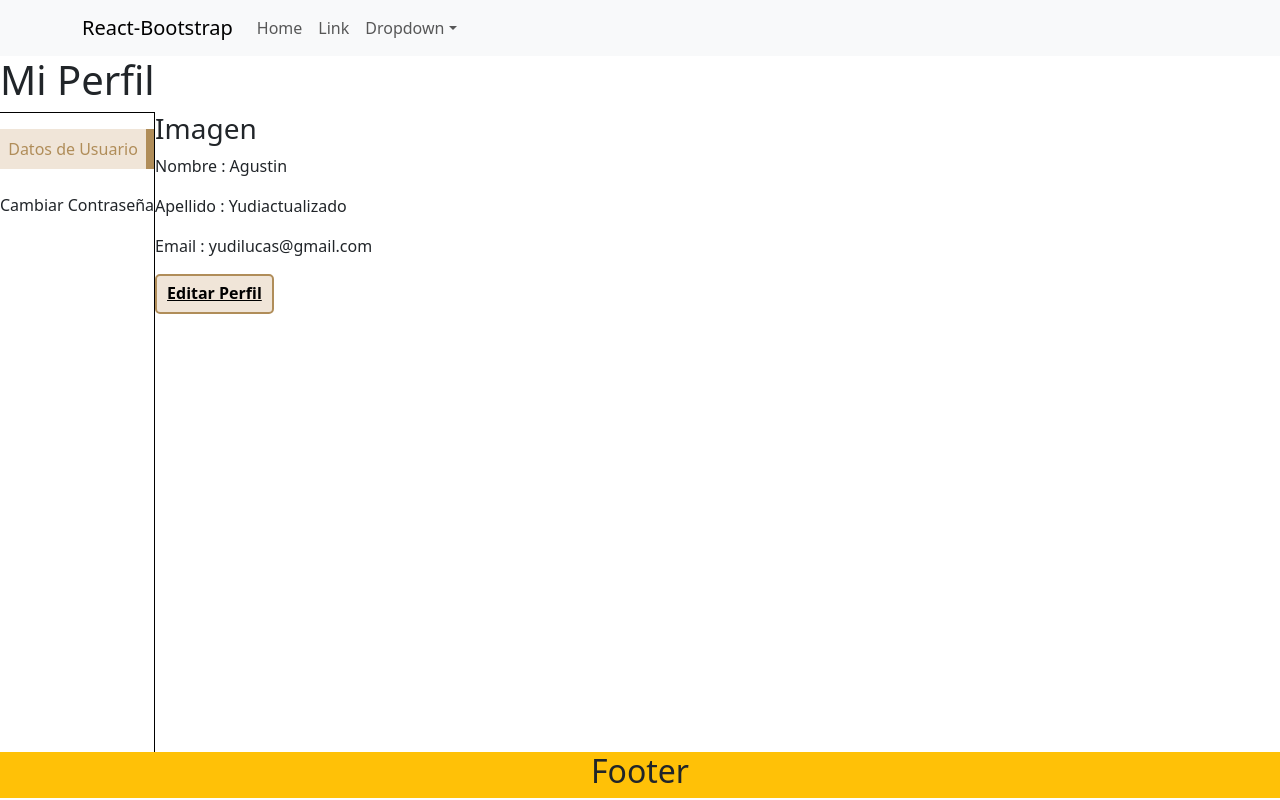
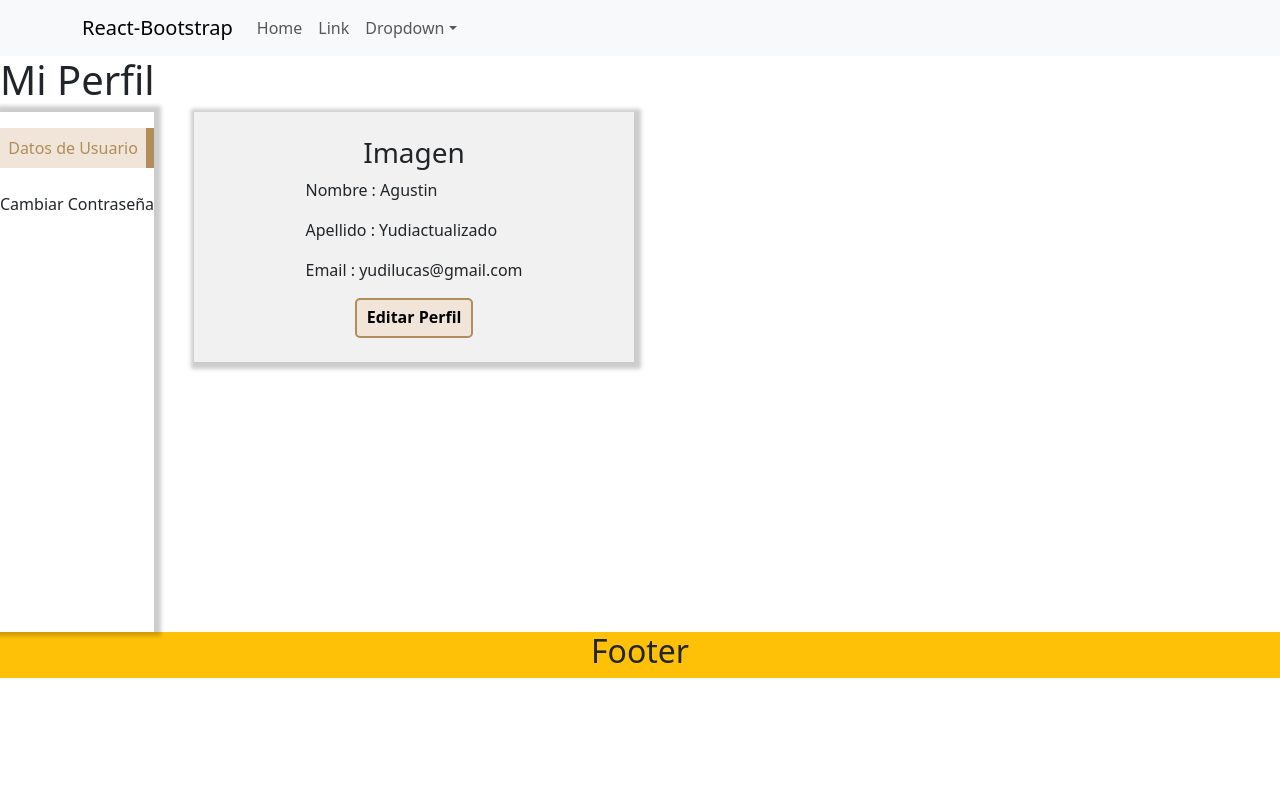
Before and after one commit to djauguust/Grupo2-TP3-Front-Restaurant-RollingCode, a React (Vite) app: page /Cuenta/1 in a window 1280 px wide. Built offline with nearby package versions, Linux system fonts and the light colour scheme; data requests are answered from the project's data file.

Commit message:
Le agregue un mejor diseño a la parte donde se muestran los datos del usuarios

```diff
--- a/src/style/configurar-cuenta.css
+++ b/src/style/configurar-cuenta.css
@@ -27,6 +27,7 @@
         min-height: auto !important;
         display: flex;
         justify-content: space-evenly;
+        box-shadow: 0 0 4px 3px rgba(0, 0, 0, 0.2) !important;
     }
     .boton-seleccionado{
         border-right: 4px solid #B08D59 !important;
@@ -57,6 +58,8 @@
     background-color: #F0E5D8 !important;
     color: black !important;
     white-space: nowrap;
+    text-decoration: none;
+
 }
 
 .btn-Volver:hover {
@@ -91,12 +94,13 @@
 }
 
 .ContenedorCambiarUsuario-Contraseña{
-    border-top: 1px solid black;
-    border-right: 1px solid black;
-    min-height: 80vh;
+
+    box-shadow: 2px -1px 4px 5px rgba(0, 0, 0, 0.2);
+    min-height: 65vh;
 }
 
 .boton-seleccionado{
+    cursor: pointer;
     display: flex;
     align-items: center;
     justify-content: center;
@@ -109,9 +113,22 @@
 }
 
 .boton-desSeleccionado{
+    cursor: pointer;
     display: flex;
     align-items: center;
 
     height: 40px;
     transition: 0.5s;
 }
+
+.Contenedor-Datos{
+    display: flex;
+    flex-direction: column;
+    align-items: center;
+    min-width: 55vh;
+    margin-left: 5vh;
+    background-color: #F1F1F1;
+    height: fit-content;
+    padding: 3vh;
+    box-shadow: 2px 2px 4px 5px rgba(0, 0, 0, 0.2);
+}
```
